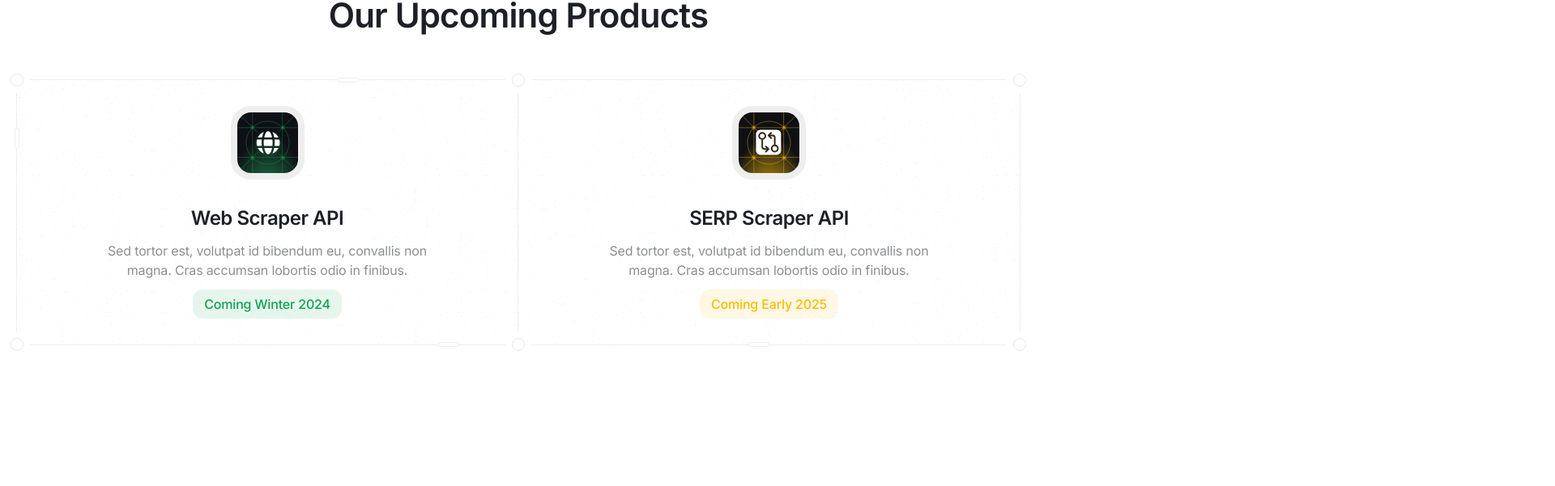
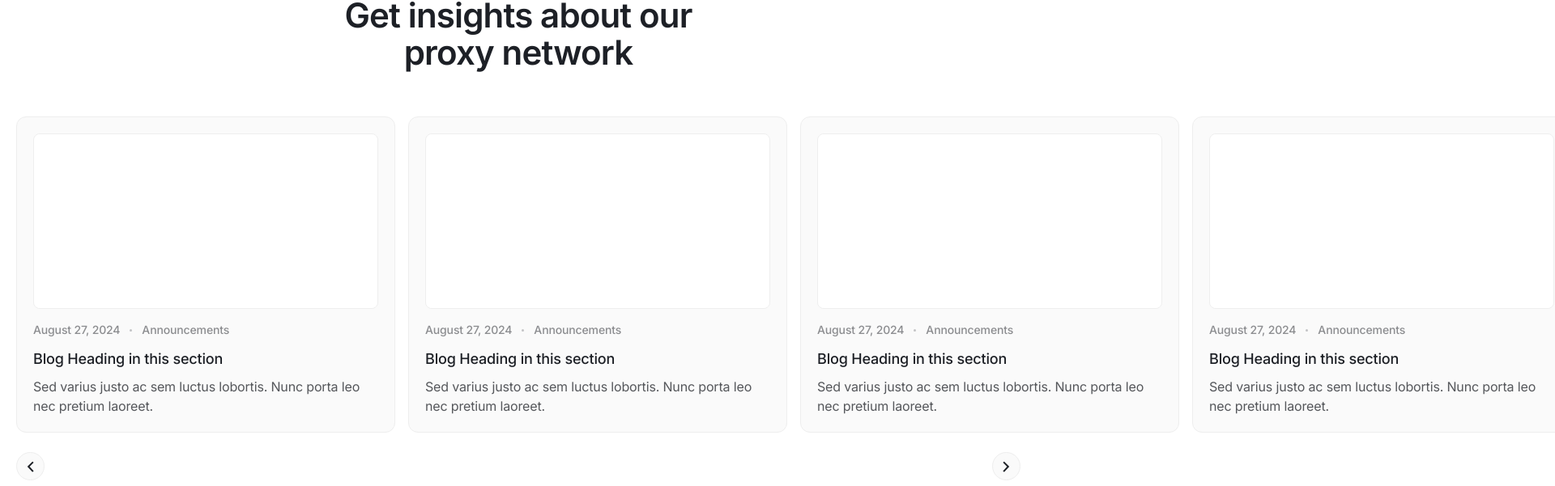
Before and after one commit to aarrohan/lightning-proxies, a Next.js app: page / in a window 1280 px wide. Shown: the part 5221-5822 px from the top of the page at 81% size, 1920 px wide, since content can reach past the window. Built offline with nearby package versions, Linux system fonts and the light colour scheme.

Commit message:
feat(ui): add blog section

```diff
--- /dev/null
+++ b/src/app/(landing)/BlogSection.tsx
@@ -0,0 +1,233 @@
+"use client";
+import { useEffect, useRef, useState } from "react";
+import Image from "next/image";
+import Link from "next/link";
+import article1Img from "@/assets/images/article-1.png";
+
+interface IArticleCardProps {
+  img: JSX.Element;
+  title: string;
+  description: string;
+  category: string;
+  date: string;
+}
+
+function ArticleCard({
+  img,
+  title,
+  description,
+  category,
+  date,
+}: IArticleCardProps) {
+  return (
+    <Link
+      href={"/"}
+      className="w-full min-w-[280px] sm:min-w-[468px] p-3.5 sm:p-5 border border-dark-white bg-off-white rounded-lg sm:rounded-xl"
+    >
+      {img}
+
+      <div className="mt-3 sm:mt-4 mb-2 sm:mb-3 flex items-center gap-2.5 sm:gap-3">
+        <p className="text-[9px] sm:text-sm font-medium tracking-[-0.09px] sm:tracking-[-0.14px] text-primary/50">
+          {date}
+        </p>
+
+        <div className="w-[2px] sm:w-[3px] aspect-square bg-primary/25 rounded-full"></div>
+
+        <p className="text-[9px] sm:text-sm font-medium tracking-[-0.09px] sm:tracking-[-0.14px] text-primary/50">
+          {category}
+        </p>
+      </div>
+
+      <h4 className="mb-1.5 sm:mb-2 text-[11px] sm:text-lg font-medium tracking-[-0.11px] sm:tracking-[-0.18px]">
+        {title}
+      </h4>
+
+      <p className="text-[9px] sm:text-base tracking-[-0.09px] sm:tracking-[-0.16px] text-primary/75">
+        {description}
+      </p>
+    </Link>
+  );
+}
+
+export default function BlogSection() {
+  const [width, setWidth] = useState<number>(0);
+  const [currentPosition, setCurrentPosition] = useState<number>(1);
+
+  const actualWidthDivRef = useRef<HTMLDivElement>(null);
+  const cardsWrapperRef = useRef<HTMLDivElement>(null);
+
+  useEffect(() => {
+    const actualWidthDiv = actualWidthDivRef.current;
+
+    if (actualWidthDiv) {
+      const actualWidth = actualWidthDiv.offsetWidth;
+
+      let cardsWrapperWidth = 468 * 4;
+      cardsWrapperWidth += 16 * 3;
+
+      setWidth(cardsWrapperWidth - actualWidth);
+    }
+  }, [actualWidthDivRef]);
+
+  const handleNext = () => {
+    const cardsWrapper = cardsWrapperRef.current;
+
+    if (cardsWrapper) {
+      const widthToScroll = width / 4;
+
+      if (currentPosition <= 4) {
+        setCurrentPosition(currentPosition + 1);
+        cardsWrapper.style.transform = `translateX(-${
+          widthToScroll * currentPosition
+        }px)`;
+      }
+    }
+  };
+
+  const handlePrev = () => {
+    const cardsWrapper = cardsWrapperRef.current;
+
+    if (cardsWrapper) {
+      const widthToScroll = width / 4;
+
+      if (currentPosition > 1) {
+        setCurrentPosition(currentPosition - 1);
+        cardsWrapper.style.transform = `translateX(-${
+          widthToScroll * (currentPosition - 2)
+        }px)`;
+      }
+    }
+  };
+
+  const articleCards: IArticleCardProps[] = [
+    {
+      img: (
+        <Image
+          src={article1Img}
+          alt=""
+          className="w-full border border-dark-white rounded-md sm:rounded-lg"
+        />
+      ),
+      title: "Blog Heading in this section",
+      description:
+        "Sed varius justo ac sem luctus lobortis. Nunc porta leo nec pretium laoreet.",
+      category: "Announcements",
+      date: "August 27, 2024",
+    },
+    {
+      img: (
+        <Image
+          src={article1Img}
+          alt=""
+          className="w-full border border-dark-white rounded-md sm:rounded-lg"
+        />
+      ),
+      title: "Blog Heading in this section",
+      description:
+        "Sed varius justo ac sem luctus lobortis. Nunc porta leo nec pretium laoreet.",
+      category: "Announcements",
+      date: "August 27, 2024",
+    },
+    {
+      img: (
+        <Image
+          src={article1Img}
+          alt=""
+          className="w-full border border-dark-white rounded-md sm:rounded-lg"
+        />
+      ),
+      title: "Blog Heading in this section",
+      description:
+        "Sed varius justo ac sem luctus lobortis. Nunc porta leo nec pretium laoreet.",
+      category: "Announcements",
+      date: "August 27, 2024",
+    },
+    {
+      img: (
+        <Image
+          src={article1Img}
+          alt=""
+          className="w-full border border-dark-white rounded-md sm:rounded-lg"
+        />
+      ),
+      title: "Blog Heading in this section",
+      description:
+        "Sed varius justo ac sem luctus lobortis. Nunc porta leo nec pretium laoreet.",
+      category: "Announcements",
+      date: "August 27, 2024",
+    },
+  ];
+
+  return (
+    <section className="sm:pt-44">
+      <div className="mx-auto container max-w-[1320px] px-5">
+        <p className="mb-3 text-[11px] sm:text-sm font-semibold tracking-[-0.11px] sm:tracking-[-0.14px] uppercase text-center text-orange">
+          BLOGS
+        </p>
+
+        <h2 className="mb-8 sm:mb-14 text-[26px] sm:text-[42px] font-semibold leading-[30px] sm:leading-[46px] tracking-[-0.84px] text-center">
+          Get insights about our <br /> proxy network
+        </h2>
+
+        <div className="hidden sm:block">
+          <div
+            ref={cardsWrapperRef}
+            className="relative w-it flex gap-4 duration-500"
+          >
+            {articleCards.map((articleCard, index) => (
+              <ArticleCard key={index} {...articleCard} />
+            ))}
+          </div>
+
+          <div ref={actualWidthDivRef} className="w-full"></div>
+
+          <div className="mt-6 flex justify-between">
+            <div
+              onClick={handlePrev}
+              className="active:scale-95 w-[35px] h-[35px] border border-dark-white bg-off-white rounded-full flex justify-center items-center duration-200 cursor-pointer"
+            >
+              <svg
+                width="9"
+                height="14"
+                viewBox="0 0 9 14"
+                fill="none"
+                xmlns="http://www.w3.org/2000/svg"
+              >
+                <path
+                  d="M7.85449 13.0959L2.18177 7.01802L7.85449 1.3453"
+                  stroke="#1D2026"
+                  strokeWidth="2.02597"
+                />
+              </svg>
+            </div>
+
+            <div
+              onClick={handleNext}
+              className="active:scale-95 w-[35px] h-[35px] border border-dark-white bg-off-white rounded-full flex justify-center items-center duration-200 cursor-pointer"
+            >
+              <svg
+                width="9"
+                height="14"
+                viewBox="0 0 9 14"
+                fill="none"
+                xmlns="http://www.w3.org/2000/svg"
+              >
+                <path
+                  d="M1.14551 13.0959L6.81823 7.01802L1.14551 1.3453"
+                  stroke="#1D2026"
+                  strokeWidth="2.02597"
+                />
+              </svg>
+            </div>
+          </div>
+        </div>
+      </div>
+
+      <div className="hide-scrollbar w-[100vw] px-5 flex sm:hidden gap-5 overflow-x-scroll">
+        {articleCards.map((articleCard, index) => (
+          <ArticleCard key={index} {...articleCard} />
+        ))}
+      </div>
+    </section>
+  );
+}
--- a/src/app/(landing)/UpcomingSection.tsx
+++ b/src/app/(landing)/UpcomingSection.tsx
@@ -4,7 +4,7 @@ import serpScraperApiIconImg from "@/assets/images/serp-scraper-api-icon.svg";
 
 export default function UpcomingSection() {
   return (
-    <section className="sm:pt-44 pb-20 sm:pb-44">
+    <section className="py-20 sm:py-44">
       <div className="mx-auto container max-w-[1320px] px-5">
         <p className="mb-3 text-[11px] sm:text-sm font-semibold tracking-[-0.11px] sm:tracking-[-0.14px] uppercase text-center text-green">
           RELEASING SOON
--- a/src/app/(landing)/UseCasesSection.tsx
+++ b/src/app/(landing)/UseCasesSection.tsx
@@ -85,6 +85,36 @@ export default function UseCasesSection() {
       setWidth(cardsWrapperWidth - actualWidth);
     }
   }, [actualWidthDivRef]);
+
+  const handleNext = () => {
+    const cardsWrapper = cardsWrapperRef.current;
+
+    if (cardsWrapper) {
+      const widthToScroll = width / 4;
+
+      if (currentPosition <= 4) {
+        setCurrentPosition(currentPosition + 1);
+        cardsWrapper.style.transform = `translateX(-${
+          widthToScroll * currentPosition
+        }px)`;
+      }
+    }
+  };
+
+  const handlePrev = () => {
+    const cardsWrapper = cardsWrapperRef.current;
+
+    if (cardsWrapper) {
+      const widthToScroll = width / 4;
+
+      if (currentPosition > 1) {
+        setCurrentPosition(currentPosition - 1);
+        cardsWrapper.style.transform = `translateX(-${
+          widthToScroll * (currentPosition - 2)
+        }px)`;
+      }
+    }
+  };
 
   const useCaseCards: IUseCaseCardProps[] = [
     {
@@ -210,36 +240,6 @@ export default function UseCasesSection() {
     },
   ];
 
-  const handleNext = () => {
-    const cardsWrapper = cardsWrapperRef.current;
-
-    if (cardsWrapper) {
-      const widthToScroll = width / 4;
-
-      if (currentPosition <= 4) {
-        setCurrentPosition(currentPosition + 1);
-        cardsWrapper.style.transform = `translateX(-${
-          widthToScroll * currentPosition
-        }px)`;
-      }
-    }
-  };
-
-  const handlePrev = () => {
-    const cardsWrapper = cardsWrapperRef.current;
-
-    if (cardsWrapper) {
-      const widthToScroll = width / 4;
-
-      if (currentPosition > 1) {
-        setCurrentPosition(currentPosition - 1);
-        cardsWrapper.style.transform = `translateX(-${
-          widthToScroll * (currentPosition - 2)
-        }px)`;
-      }
-    }
-  };
-
   return (
     <section className="pt-20 sm:pt-44 pb-20 sm:pb-0 overflow-hidden">
       <div className="mx-auto container max-w-[1320px] px-5">
--- a/src/app/(landing)/page.tsx
+++ b/src/app/(landing)/page.tsx
@@ -4,6 +4,7 @@ import ProductsSection from "./ProductsSection";
 import FeaturesSection from "./FeaturesSection";
 import UseCasesSection from "./UseCasesSection";
 import DashboardSection from "./DashboardSection";
+import BlogSection from "./BlogSection";
 import UpcomingSection from "./UpcomingSection";
 import FollowUpSection from "./FollowUpSection";
 
@@ -16,6 +17,7 @@ export default function Home() {
       <FeaturesSection />
       <UseCasesSection />
       <DashboardSection />
+      <BlogSection />
       <UpcomingSection />
       <FollowUpSection />
     </main>
```
Also changed, not shown: src/assets/images/article-1.png (added), src/assets/images/dashboard-1.png.
